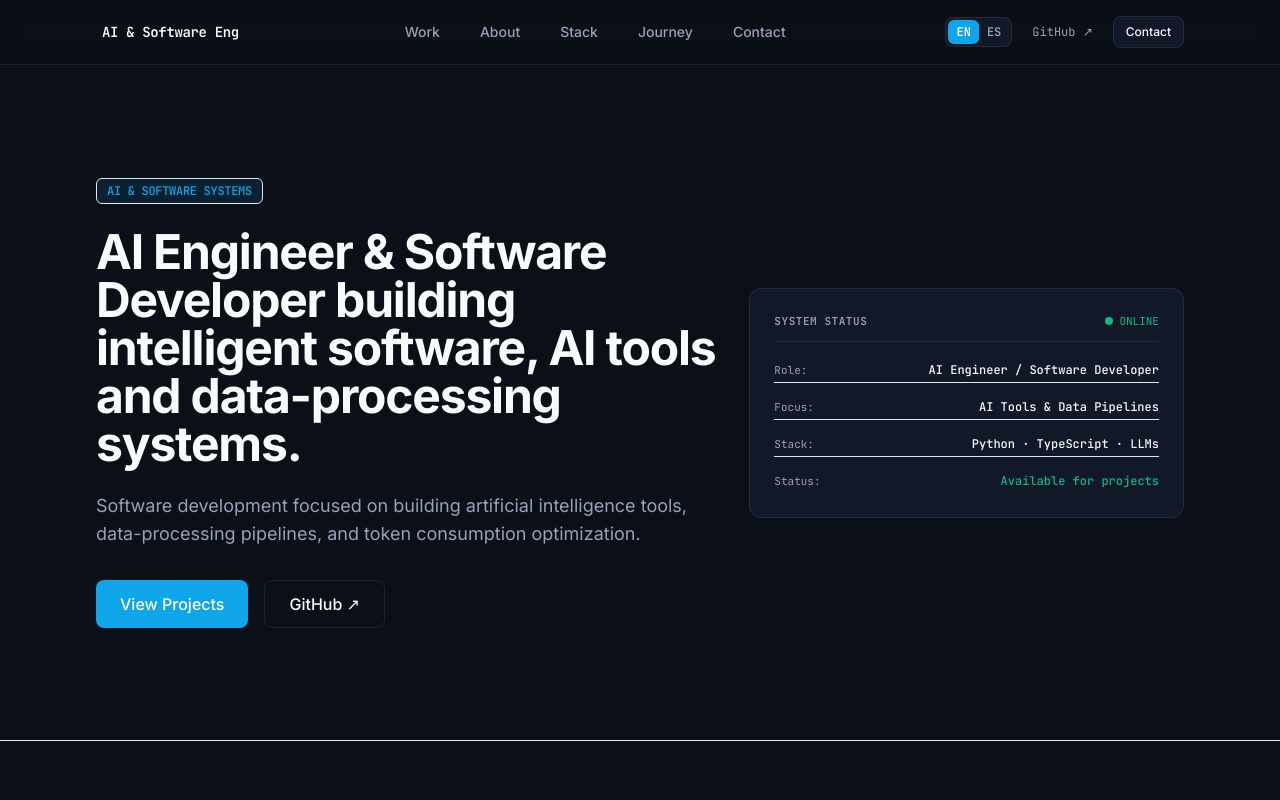
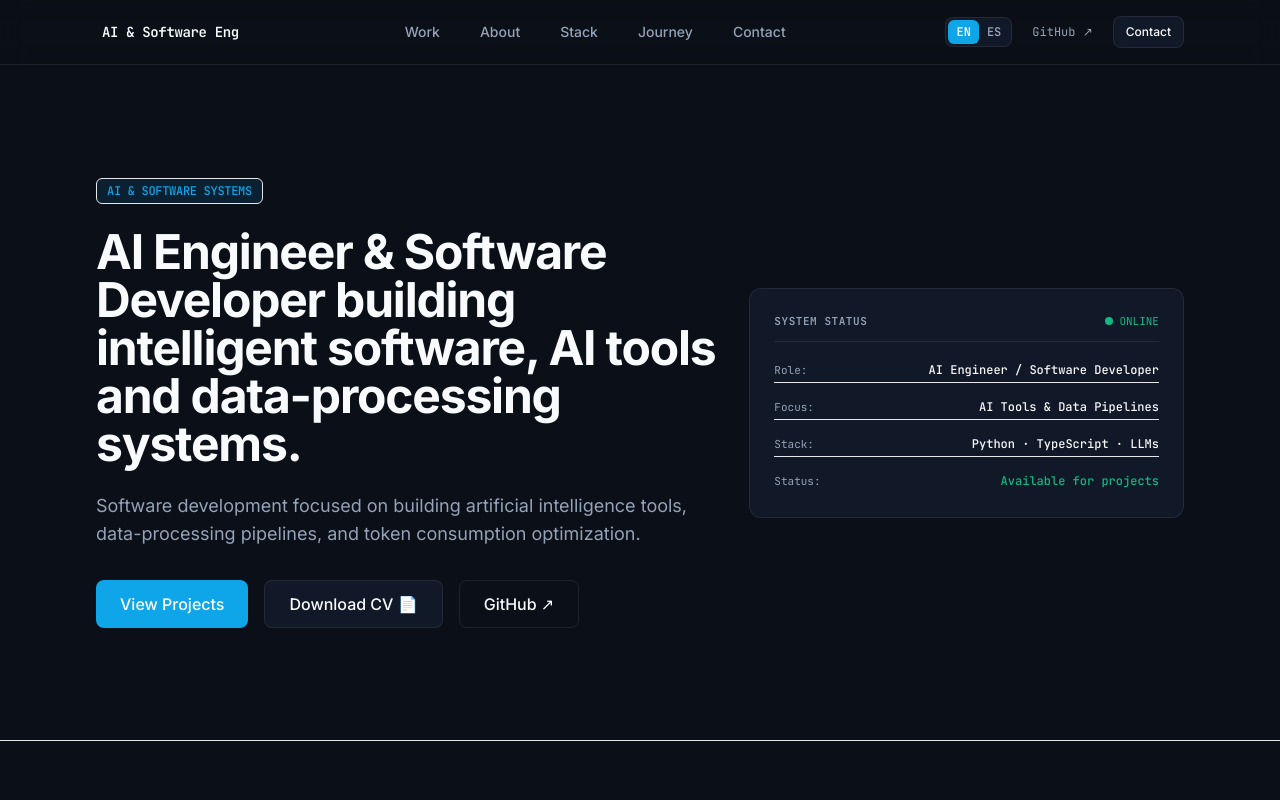
Before and after one commit to ddamago0/Portfolio, a Next.js app: page / in a window 1280 px wide. Shown: the top 800 px of the page. Built offline with nearby package versions, Linux system fonts and the light colour scheme.

Commit message:
feat: integrate cv download to public folder and connect hero and contact actions

```diff
--- a/src/components/sections/contact.tsx
+++ b/src/components/sections/contact.tsx
@@ -40,6 +40,17 @@ export const Contact: React.FC = () => {
               {content.emailCtaLabel} ✉
             </Button>
 
+            <Button
+              variant="secondary"
+              size="lg"
+              href={content.cvUrl}
+              target="_blank"
+              rel="noopener noreferrer"
+              className="w-full sm:w-auto font-mono text-xs"
+            >
+              {content.cvCtaLabel} 📄
+            </Button>
+
             {content.socials.map((social) => (
               <Button
                 key={social.platform}
--- a/src/components/sections/hero.tsx
+++ b/src/components/sections/hero.tsx
@@ -35,6 +35,16 @@ export const Hero: React.FC = () => {
             <div className="pt-2 flex flex-wrap items-center gap-4">
               <Button variant="primary" size="lg" href={content.primaryCta.href}>
                 {content.primaryCta.label}
+              </Button>
+
+              <Button
+                variant="secondary"
+                size="lg"
+                href={content.cvCta.href}
+                target="_blank"
+                rel="noopener noreferrer"
+              >
+                {content.cvCta.label} 📄
               </Button>
 
               <Button
--- a/src/content/contact.ts
+++ b/src/content/contact.ts
@@ -10,6 +10,8 @@ export const contactContent: Record<Language, ContactContent> = {
     statusMessage: "Available for new projects & opportunities",
     email: "ddamago0@gmail.com",
     emailCtaLabel: "Send an Email",
+    cvUrl: "/Daniel_David_Martinez_Gonzalez_CV.pdf",
+    cvCtaLabel: "Download CV",
     socials: [
       {
         platform: "GitHub",
@@ -32,6 +34,8 @@ export const contactContent: Record<Language, ContactContent> = {
     statusMessage: "Disponible para nuevos proyectos y oportunidades",
     email: "ddamago0@gmail.com",
     emailCtaLabel: "Enviar un Correo",
+    cvUrl: "/Daniel_David_Martinez_Gonzalez_CV.pdf",
+    cvCtaLabel: "Descargar CV",
     socials: [
       {
         platform: "GitHub",
--- a/src/content/hero.ts
+++ b/src/content/hero.ts
@@ -15,6 +15,10 @@ export const heroContent: Record<Language, HeroContent> = {
       label: "GitHub",
       href: "https://github.com/ddamago0",
       isExternal: true,
+    },
+    cvCta: {
+      label: "Download CV",
+      href: "/Daniel_David_Martinez_Gonzalez_CV.pdf",
     },
     statusPanel: {
       title: "System Status",
@@ -41,6 +45,10 @@ export const heroContent: Record<Language, HeroContent> = {
       href: "https://github.com/ddamago0",
       isExternal: true,
     },
+    cvCta: {
+      label: "Descargar CV",
+      href: "/Daniel_David_Martinez_Gonzalez_CV.pdf",
+    },
     statusPanel: {
       title: "Estado del Sistema",
       items: [
--- a/src/types/index.ts
+++ b/src/types/index.ts
@@ -19,6 +19,10 @@ export interface HeroContent {
     label: string;
     href: string;
     isExternal?: boolean;
+  };
+  cvCta: {
+    label: string;
+    href: string;
   };
   statusPanel: {
     title: string;
@@ -119,5 +123,7 @@ export interface ContactContent {
   statusMessage: string;
   email: string;
   emailCtaLabel: string;
+  cvUrl: string;
+  cvCtaLabel: string;
   socials: SocialLink[];
 }
```
Also changed, not shown: 1 other file (tests, documents, lock files or other folders).
